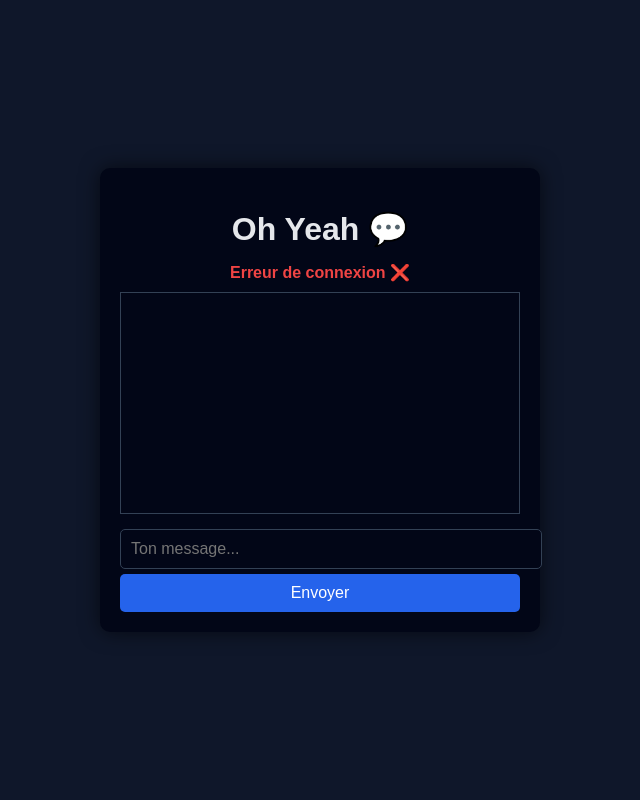
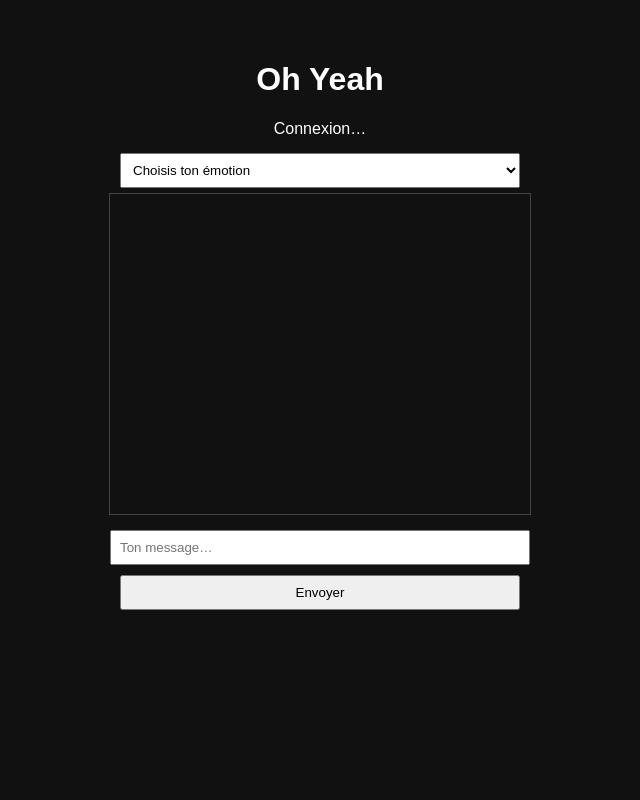
Before and after one commit to jj947/oh-yeah, a Flask app: page / in a window 1280 px wide. Shown: the whole page, without its empty margins (320-960 px from the left). Run offline with Flask 3, Linux system fonts and the light colour scheme; some libraries are stand-ins or nearby versions.

Commit message:
Update index.html

```diff
--- a/templates/index.html
+++ b/templates/index.html
@@ -3,138 +3,96 @@
 <head>
   <meta charset="UTF-8" />
   <title>Oh Yeah</title>
-  <meta name="viewport" content="width=device-width, initial-scale=1.0" />
-
+  <script src="https://cdn.socket.io/4.7.5/socket.io.min.js"></script>
   <style>
     body {
       font-family: Arial, sans-serif;
-      background: #0f172a;
-      color: #e5e7eb;
-      margin: 0;
-      padding: 0;
+      background: #111;
+      color: #fff;
       display: flex;
-      justify-content: center;
+      flex-direction: column;
       align-items: center;
-      height: 100vh;
+      margin-top: 40px;
     }
-
-    #container {
-      background: #020617;
-      padding: 20px;
-      border-radius: 10px;
+    #messages {
       width: 90%;
       max-width: 400px;
-      box-shadow: 0 0 20px rgba(0,0,0,0.6);
+      height: 300px;
+      border: 1px solid #444;
+      padding: 10px;
+      overflow-y: auto;
+      margin-bottom: 10px;
     }
-
-    h1 {
-      text-align: center;
-      margin-bottom: 15px;
+    input, button, select {
+      width: 90%;
+      max-width: 400px;
+      margin: 5px 0;
+      padding: 8px;
     }
-
     #status {
-      text-align: center;
       margin-bottom: 10px;
-      font-weight: bold;
-    }
-
-    #messages {
-      height: 200px;
-      overflow-y: auto;
-      border: 1px solid #334155;
-      padding: 10px;
-      margin-bottom: 10px;
-      background: #020617;
-    }
-
-    .msg {
-      margin-bottom: 5px;
-    }
-
-    input, button {
-      width: 100%;
-      padding: 10px;
-      margin-top: 5px;
-      border-radius: 5px;
-      border: none;
-      font-size: 16px;
-    }
-
-    input {
-      background: #020617;
-      color: #e5e7eb;
-      border: 1px solid #334155;
-    }
-
-    button {
-      background: #2563eb;
-      color: white;
-      cursor: pointer;
-    }
-
-    button:active {
-      background: #1d4ed8;
     }
   </style>
 </head>
 <body>
 
-  <div id="container">
-    <h1>Oh Yeah 💬</h1>
-    <div id="status">Connexion…</div>
+  <h1>Oh Yeah</h1>
+  <div id="status">Connexion…</div>
 
-    <div id="messages"></div>
+  <select id="emotion">
+    <option value="">Choisis ton émotion</option>
+    <option value="heureux">😊 Heureux</option>
+    <option value="triste">😢 Triste</option>
+    <option value="enerve">😡 Énervé</option>
+    <option value="stress">😰 Stressé</option>
+  </select>
 
-    <input id="messageInput" placeholder="Ton message..." />
-    <button onclick="sendMessage()">Envoyer</button>
-  </div>
+  <div id="messages"></div>
 
-  <!-- Socket.IO -->
-  <script src="https://cdn.socket.io/4.7.5/socket.io.min.js"></script>
+  <input id="message" placeholder="Ton message…" />
+  <button onclick="sendMessage()">Envoyer</button>
 
   <script>
-    const statusDiv = document.getElementById("status");
+    const socket = io();
+
+    const status = document.getElementById("status");
     const messagesDiv = document.getElementById("messages");
-    const input = document.getElementById("messageInput");
 
-    const socket = io({
-      path: "/socket.io",
-      transports: ["polling"],   // ← IMPORTANT pour mobile
-      secure: true
+    socket.on("connect", () => {
+      status.innerHTML = "🟢 Connecté";
+      status.style.color = "lime";
     });
 
-    socket.on("connect", () => {
-      statusDiv.textContent = "Connecté ✅";
-      statusDiv.style.color = "#22c55e";
+    socket.on("disconnect", () => {
+      status.innerHTML = "🔴 Déconnecté";
+      status.style.color = "red";
     });
 
-    socket.on("connect_error", (err) => {
-      statusDiv.textContent = "Erreur de connexion ❌";
-      statusDiv.style.color = "#ef4444";
-      console.log(err);
-    });
-
-    socket.on("message", (msg) => {
-      const div = document.createElement("div");
-      div.className = "msg";
-      div.textContent = msg;
-      messagesDiv.appendChild(div);
+    socket.on("message", (data) => {
+      const p = document.createElement("p");
+      p.textContent = data;
+      messagesDiv.appendChild(p);
       messagesDiv.scrollTop = messagesDiv.scrollHeight;
     });
 
     function sendMessage() {
-      const msg = input.value.trim();
-      if (msg === "") return;
+      const msgInput = document.getElementById("message");
+      const emotion = document.getElementById("emotion").value;
 
-      socket.send(msg);
-      input.value = "";
+      if (!emotion) {
+        alert("Choisis une émotion !");
+        return;
+      }
+
+      if (msgInput.value.trim() === "") return;
+
+      socket.emit("message", {
+        emotion: emotion,
+        text: msgInput.value
+      });
+
+      msgInput.value = "";
     }
-
-    input.addEventListener("keypress", (e) => {
-      if (e.key === "Enter") {
-        sendMessage();
-      }
-    });
   </script>
 
 </body>
```
